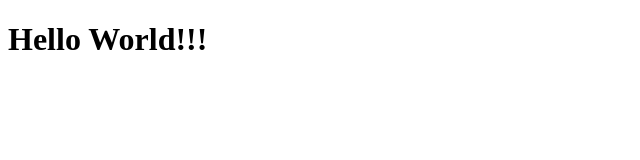
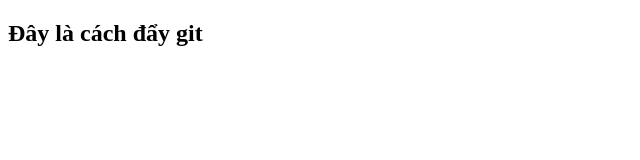
Before and after one commit to ducanhprogram/DemoHTML_CSS_PRO, a plain HTML site: page index.html in a window 1280 px wide. Shown: the whole page, without its empty margins (0-640 px from the left). Drawn offline with Linux system fonts and the light colour scheme.

Commit message:
erase add

```diff
--- a/index.html
+++ b/index.html
@@ -7,6 +7,7 @@
     <title>Document</title>
 </head>
 <body>
-    <h1>Hello World!!!</h1>
+
+    <h2>Đây là cách đẩy git</h2>
 </body>
 </html>
```
